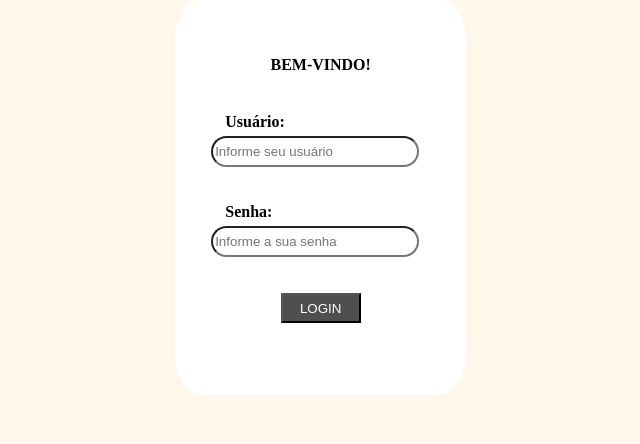
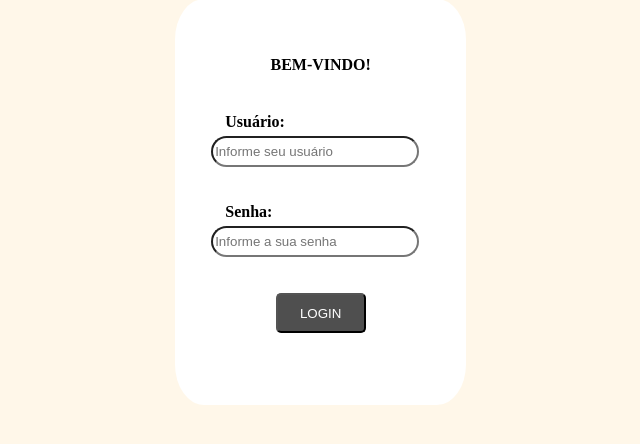
Before and after one commit to Igor-S-Souza/Trabalho-Final-1, a PHP site: page / in a window 1280 px wide. Shown: the part 169-613 px from the top of the page, without its empty margins (313-953 px from the left). Run offline with PHP 8.4, Linux system fonts and the light colour scheme.

Commit message:
ajuste submit

```diff
--- a/CSS/estilo.css
+++ b/CSS/estilo.css
@@ -22,9 +22,10 @@
 }
 .submit{
 	background-color: #4F4F4F;
+	border-radius: 5px;
 	color: white;
-	height: 30px;
-	width: 80px;
+	height: 40px;
+	width: 90px;
 }
 .label{
 	float: left;
```
